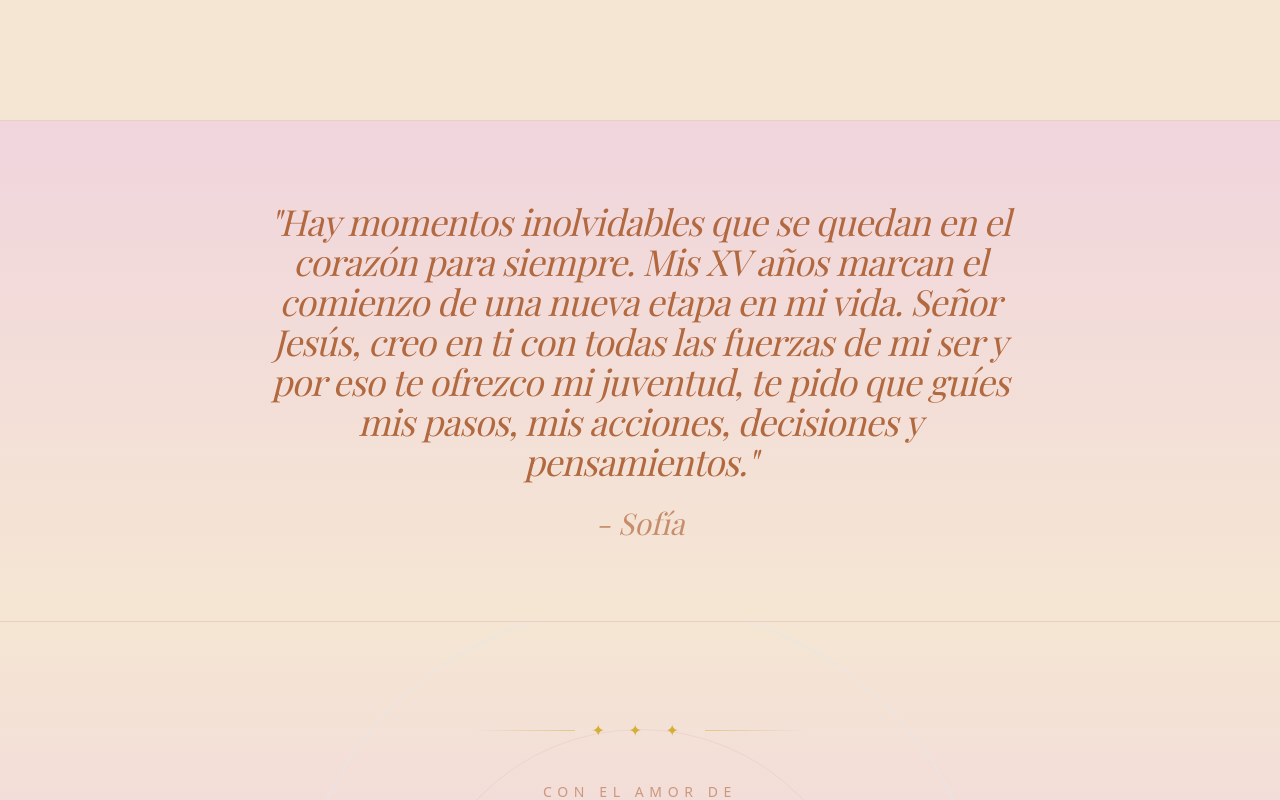
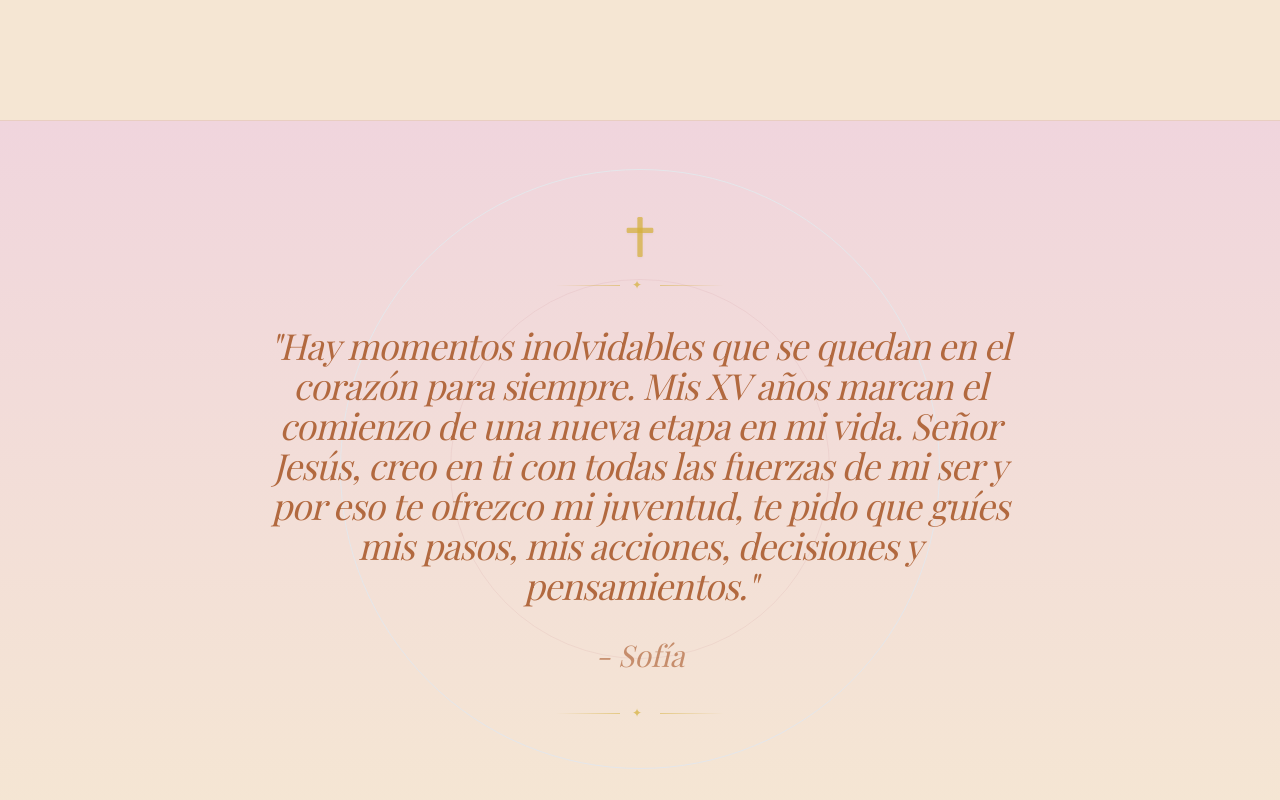
Before and after one commit to zamikos/stack2, a Next.js app in the folder sofia-xv/: page / in a window 1280 px wide. Shown: the part 1880-2680 px from the top of the page. Built offline with nearby package versions, Linux system fonts and the light colour scheme; a web font is replaced by a local one.

Commit message:
Update SofiaXV.js

```diff
--- a/sofia-xv/app/SofiaXV.js
+++ b/sofia-xv/app/SofiaXV.js
@@ -626,14 +626,39 @@
       </div>
 
       {/* Presentacion Message Section */}
-      <section className="relative z-10 w-full bg-gradient-to-b from-[#F0D5DD] to-[#F5E6D3] border-t border-[#B76E79]/20 py-20 px-6">
-        <div className="max-w-3xl mx-auto text-center">
+      <section className="relative z-10 w-full bg-gradient-to-b from-[#F0D5DD] to-[#F5E6D3] border-t border-[#B76E79]/20 py-24 px-6 overflow-hidden">
+        <div className="absolute top-1/2 left-1/2 -translate-x-1/2 -translate-y-1/2 w-[600px] h-[600px] rounded-full border border-[#B76E79]/8 pointer-events-none" />
+        <div className="absolute top-1/2 left-1/2 -translate-x-1/2 -translate-y-1/2 w-[380px] h-[380px] rounded-full border border-[#B76E79]/10 pointer-events-none" />
+
+        <div className="max-w-3xl mx-auto text-center relative z-10">
+
+          {/* Elegant cross */}
+          <div className="flex flex-col items-center mb-8">
+            <svg xmlns="http://www.w3.org/2000/svg" viewBox="0 0 40 60" className="w-7 h-10 text-[#D4AF37]/70 fill-current drop-shadow-sm">
+              <rect x="16" y="0"  width="8" height="60" rx="2" />
+              <rect x="0"  y="16" width="40" height="8"  rx="2" />
+            </svg>
+            <div className="flex items-center gap-3 mt-5">
+              <div className="h-px w-16 bg-gradient-to-r from-transparent to-[#D4AF37]/50" />
+              <span className="text-[#D4AF37]/70 text-xs tracking-[0.5em]">✦</span>
+              <div className="h-px w-16 bg-gradient-to-l from-transparent to-[#D4AF37]/50" />
+            </div>
+          </div>
+
           <p className="font-playfair text-xl md:text-3xl lg:text-4xl leading-relaxed md:leading-[1.6] tracking-tight text-[#b2693f] italic">
             "Hay momentos inolvidables que se quedan en el corazón para siempre. Mis XV años marcan el comienzo de una nueva etapa en mi vida. Señor Jesús, creo en ti con todas las fuerzas de mi ser y por eso te ofrezco mi juventud, te pido que guíes mis pasos, mis acciones, decisiones y pensamientos."
           </p>
-          <p className="text-[#b2693f]/70 text-xl md:text-3xl font-playfair italic mt-6">
+
+          <p className="text-[#b2693f]/70 text-xl md:text-3xl font-playfair italic mt-8">
             - Sofía
           </p>
+
+          <div className="flex items-center justify-center gap-3 mt-8">
+            <div className="h-px w-16 bg-gradient-to-r from-transparent to-[#D4AF37]/50" />
+            <span className="text-[#D4AF37]/70 text-xs tracking-[0.5em]">✦</span>
+            <div className="h-px w-16 bg-gradient-to-l from-transparent to-[#D4AF37]/50" />
+          </div>
+
         </div>
       </section>
 
@@ -663,7 +688,7 @@
               <p className="font-playfair text-3xl md:text-4xl text-[#b2693f] leading-snug">Samuel<br />Becerra</p>
             </div>
 
-            <div className="flex flex-col items-center mx-10 md:mx-14 gap-2">
+            <div className="flex flex-col items-center mx-4 md:mx-6 gap-2">
               <div className="w-px h-12 md:h-16 bg-gradient-to-b from-transparent via-[#B76E79]/30 to-transparent" />
               <svg xmlns="http://www.w3.org/2000/svg" viewBox="0 0 24 24" className="w-9 h-9 fill-[#B76E79]/50 drop-shadow-sm">
                 <path d="M12 21.593c-5.63-5.539-11-10.297-11-14.402 0-3.791 3.068-5.191 5.281-5.191 1.312 0 4.151.501 5.719 4.457 1.59-3.968 4.464-4.447 5.726-4.447 2.54 0 5.274 1.621 5.274 5.181 0 4.069-5.136 8.625-11 14.402z" />
```
